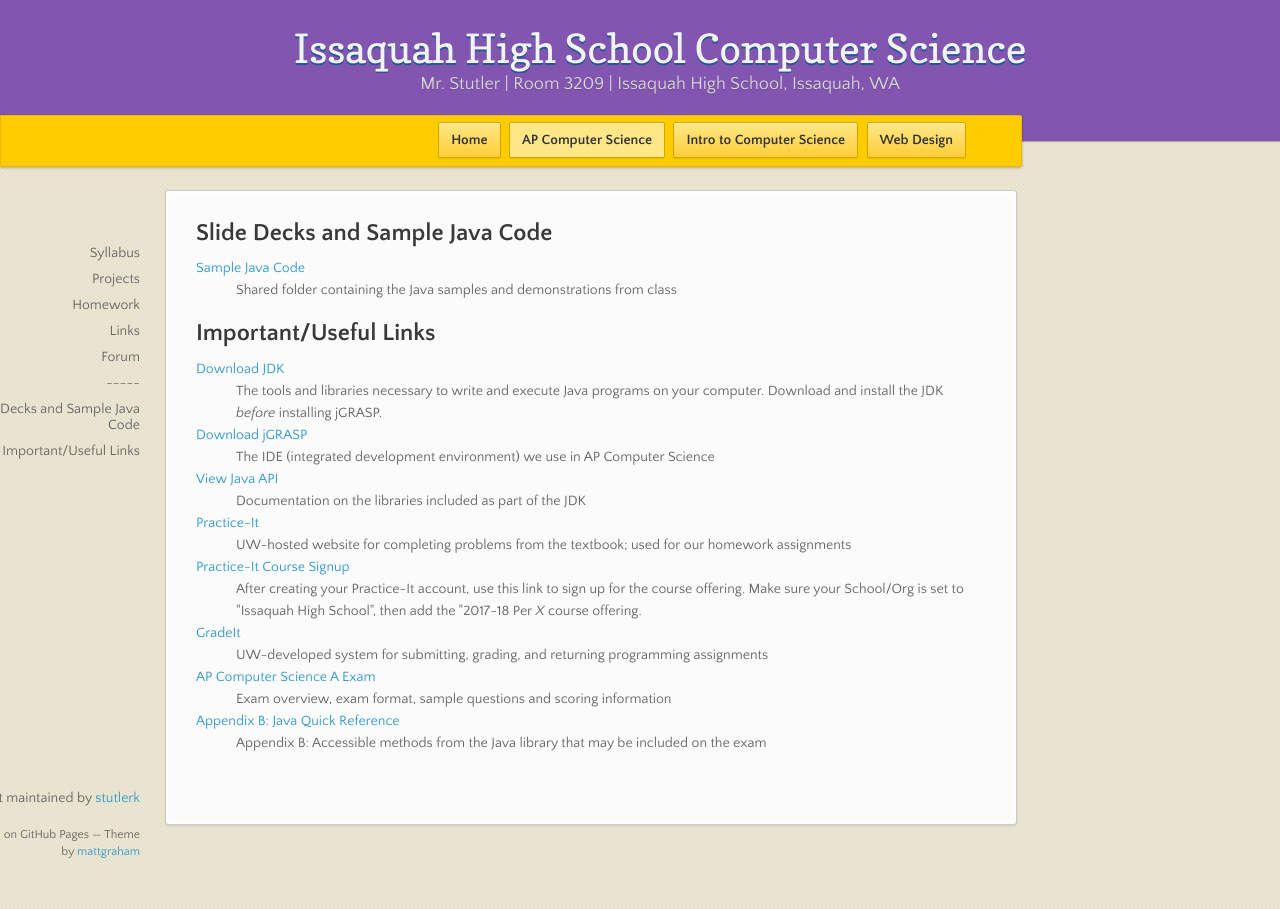
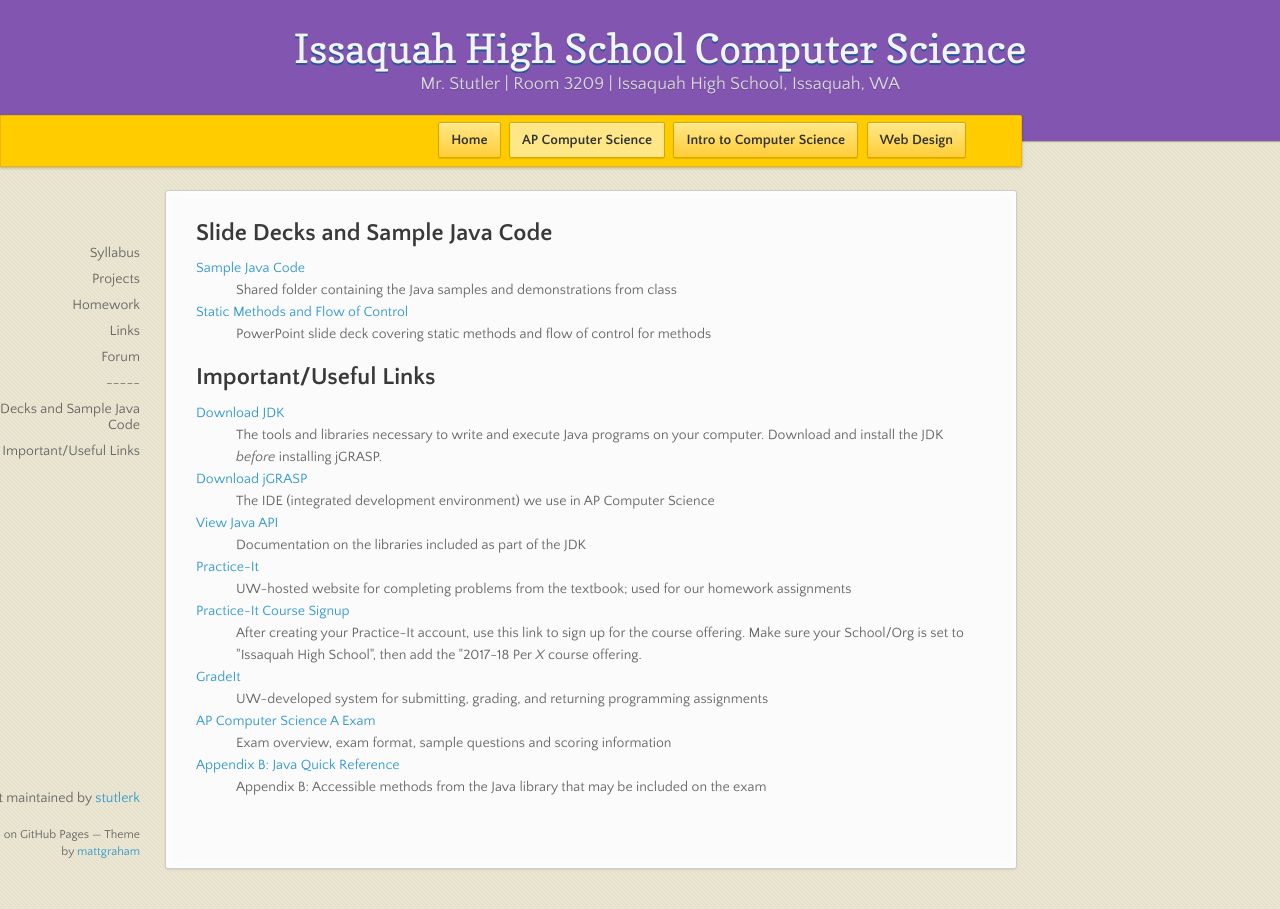
Before and after one commit to stutlerk/ihs-website, a Jekyll site: the page built from _apcs/links.html, in a window 1280 px wide. Built offline with Jekyll 4.4.1, drawn with Linux system fonts in a browser that asks for light colours; nearby versions of some CDN libraries.

Commit message:
Update links.html

```diff
--- a/_apcs/links.html
+++ b/_apcs/links.html
@@ -8,10 +8,11 @@ layout: course
 <dl>
     <dt><a href="https://issaquahwednet-my.sharepoint.com/personal/stutlerk_issaquah_wednet_edu/_layouts/15/guestaccess.aspx?folderid=0fa0a1ec7c0c848ad9165bcf4d2b90edf&authkey=AbTxHhYhTNobY9BBO3uhS-A" target="_blank">Sample Java Code</a></dt>
     <dd>Shared folder containing the Java samples and demonstrations from class</dd>
+
+    <dt><a href="https://issaquahwednet-my.sharepoint.com/personal/stutlerk_issaquah_wednet_edu/_layouts/15/guestaccess.aspx?docid=017c2fb421ff74c99b745d7c5c6120811&authkey=AZqRtdCls1B16n3bu32yajM">Static Methods and Flow of Control</a></dt>
+    <dd>PowerPoint slide deck covering static methods and flow of control for methods</dd>
+
 <!--
-    <dt><a href="https://issaquahwednet-my.sharepoint.com/personal/stutlerk_issaquah_wednet_edu/_layouts/15/guestaccess.aspx?guestaccesstoken=3Oe0Q0vLlKrLioBKv%2fYWioECEpy%2f9cWhhbh0mCOiz44%3d&docid=0ecb64287d70f4f7ca088ddbaaa11d288&rev=1">Procedural Decomposition and SDLC</a></dt>
-    <dd>PowerPoint slide deck covering procedural decomposition and software development life cycle</dd>
-
     <dt><a href="https://issaquahwednet-my.sharepoint.com/personal/stutlerk_issaquah_wednet_edu/_layouts/15/guestaccess.aspx?guestaccesstoken=Kgjf1YckEWcteDKQzwu71snZs%2b3dvuRe4CO3qEicWgY%3d&docid=06de690088a2d4798bf063ea361002041&rev=1">Computer Hardware and Binary Data</a></dt>
     <dd>PowerPoint slide deck covering computer hardware and binary data</dd>
 -->
```
